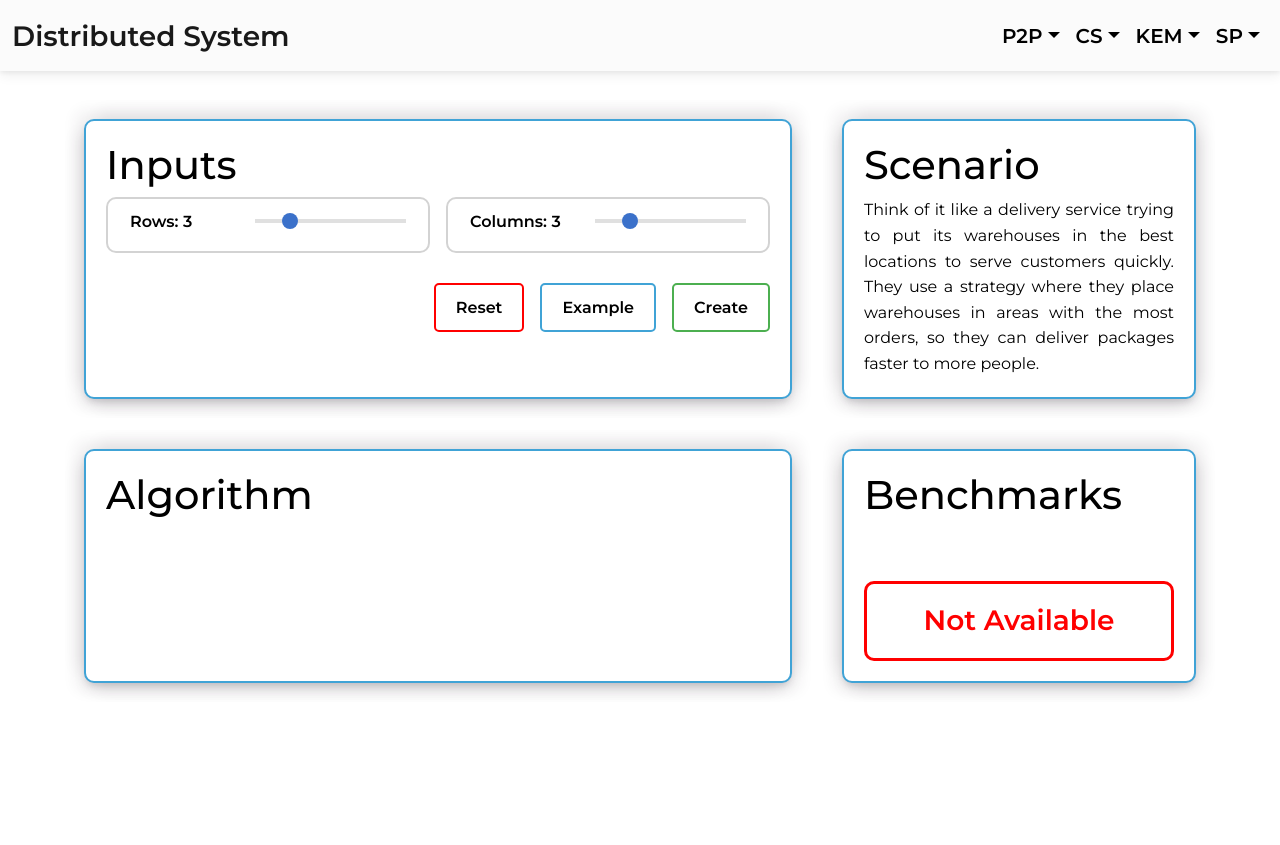
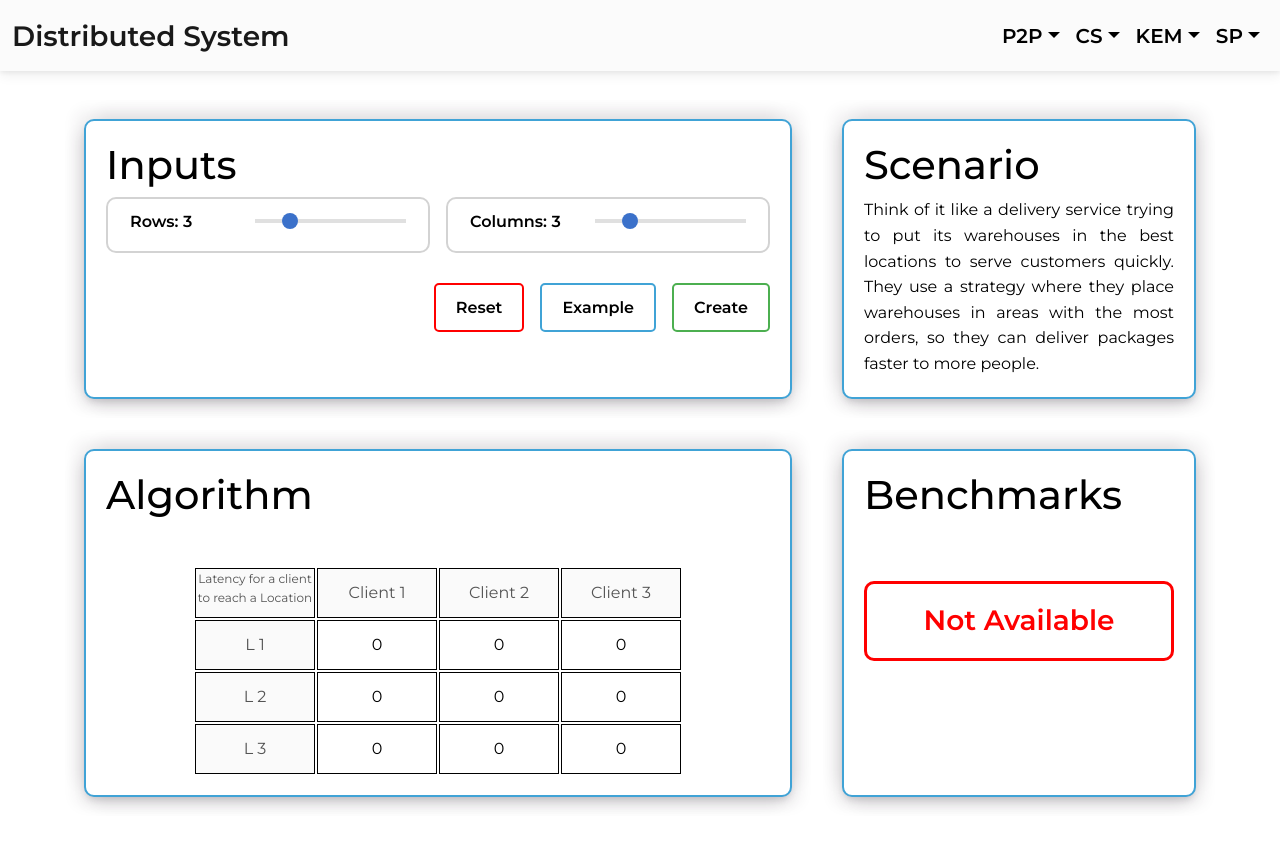
Before and after one commit to ukalto/Bachelorproject, a React (Create React App) app: page /greedy in a window 1280 px wide. Before the commit the page ends 800 px from the top, so only its background shows below. Built offline with nearby package versions, Linux system fonts and the light colour scheme.

Commit message:
added sheet for greedy

```diff
--- a/src/routes/greedy/Greedy.jsx
+++ b/src/routes/greedy/Greedy.jsx
@@ -10,6 +10,7 @@ import InputButtons from "../../components/InputButtons";
 import {MDBCol, MDBRow} from "mdb-react-ui-kit";
 import {getScenario} from "../../components/Helper.jsx";
 import RangeSlider from "../../components/RangeSlider.jsx";
+import GreedySheet from "./GreedySheet.jsx";
 
 const Greedy = () => {
     const [rowsAmount, setRowsAmount] = useState(3);
@@ -43,6 +44,7 @@ const Greedy = () => {
             <Scenario scenario={getScenario("Greedy", "scenario")}/>
             <Field>
                 <Headline>Algorithm</Headline>
+                <GreedySheet rowsAmount={rowsAmount} columnsAmount={columnsAmount}/>
             </Field>
             <Field>
                 <Headline>Benchmarks</Headline>
--- /dev/null
+++ b/src/routes/greedy/GreedySheet.jsx
@@ -0,0 +1,104 @@
+import React, { useState, useEffect } from 'react';
+import styled from "styled-components";
+
+const GreedySheet = ({ rowsAmount, columnsAmount }) => {
+    const [sheet, setSheet] = useState([]);
+
+    useEffect(() => {
+        // Create a 2D array for the sheet with all elements initialized to 0
+        const newSheet = Array.from({ length: rowsAmount }, () =>
+            Array(columnsAmount).fill(0)
+        );
+        setSheet(newSheet);
+    }, [rowsAmount, columnsAmount]);
+
+    const handleInputChange = (rowIndex, columnIndex, value) => {
+        const newSheet = [...sheet];
+        newSheet[rowIndex][columnIndex] = parseInt(value, 10);
+        setSheet(newSheet);
+    };
+
+    return (
+        <SheetContainer>
+            {sheet.map((row, rowIndex) => (
+                <div key={rowIndex}>
+                    {rowIndex === 0 ? (
+                        <First>
+                            <StyledInputMain
+                                value="Latency for a client to reach a Location"
+                                disabled
+                                rows={2}
+                            />
+                            <StyledInput
+                                value={`Client ${rowIndex + 1}`}
+                                disabled
+                            />
+                        </First>
+                    ) : (
+                        <StyledInput
+                            value={`Client ${rowIndex + 1}`}
+                            disabled
+                        />
+                    )}
+                    {row.map((cell, columnIndex) => (
+                        <div key={columnIndex}>
+                            {rowIndex === 0 ? (
+                                <StyledInput
+                                    value={`L ${columnIndex + 1}`}
+                                    disabled
+                                />
+                            ) : null}
+                            <StyledInput
+                                isLastColumn={columnIndex === columnsAmount}
+                                isLastRow={rowIndex === rowsAmount}
+                                type="number"
+                                max={1000}
+                                value={cell}
+                                onChange={(e) =>
+                                    handleInputChange(rowIndex, columnIndex, e.target.value)
+                                }
+                            />
+                        </div>
+                    ))}
+                </div>
+            ))}
+        </SheetContainer>
+    );
+};
+
+export default GreedySheet;
+
+const SheetContainer = styled.div`
+  display: flex;
+  justify-content: center;
+  margin-top: 48px;
+`;
+
+const StyledInput = styled.input`
+  width: 120px;
+  height: 50px;
+  border: 1px solid var(---tertiary);
+  margin: 1px;
+  text-align: center;
+
+  &:focus {
+    outline: 1px solid var(---tertiary);
+  }
+`;
+
+const First = styled.div`
+  display: flex;
+  justify-content: center;
+  align-content: center;
+  align-items: center;
+`;
+
+const StyledInputMain = styled.textarea`
+  width: 120px;
+  height: 50px;
+  border: 1px solid var(---tertiary);
+  text-align: center;
+  font-size: 12px;
+  resize: none;
+  margin: 1px;
+`;
```
